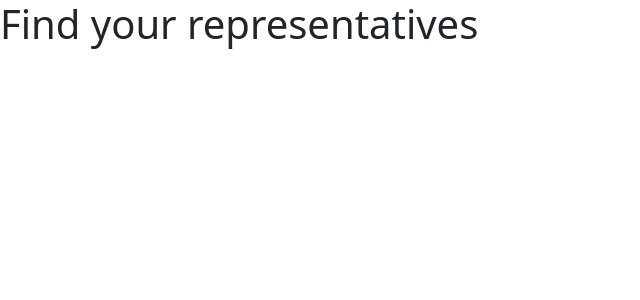
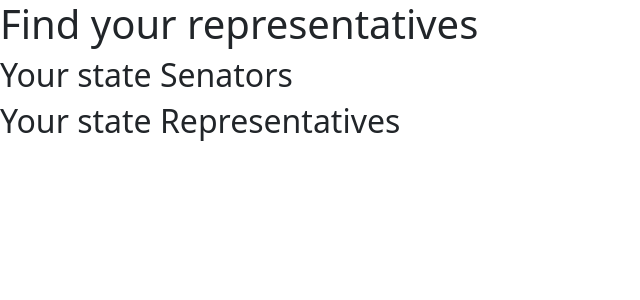
Before and after one commit to Cameronjs222/palestine_post, a Flask app: page /states/1 in a window 1280 px wide. Shown: the top 300 px of the page, without its empty margins (0-640 px from the left). Run offline with Flask 3, Linux system fonts and the light colour scheme; data that the repository does not hold is empty; parts of the project's set-up code (start-up, migrations or seed data) failed here and were passed over.

Commit message:
styling in states

```diff
--- a/flask_app/Templates/states.html
+++ b/flask_app/Templates/states.html
@@ -11,7 +11,28 @@
     <div class="">
         <h1>Find your representatives </h1>
     </div>
+    <div>
+        <h2>Your state Senators</h2>
+    </div>
     {% for official in officials %}
+    {% if official.state|length < 4 %}
+    <a href="../states/{{official.state}}" class="card_link" target="_blank">
+        <div class="card border-2 border-danger mb-3 gap-3 bg-light" style="max-width:40rem; position: relative;">
+            <!-- <img src="{{ official.official_avatar }}" class='user_avatar' alt=""> -->
+            <div class="card-header bg-dark text-light is_link">{{ official.state }}</div>
+            <div class="card-body bg-light text-dark">
+                <p class="card-text is_link">This is a test</p>
+                <div class="text-end">
+            </div>
+            </div>
+        </div>
+    </a>
+    {% endif %}
+    {% endfor %}
+    <div>
+        <h2>Your state Representatives</h2>
+    {% for official in officials %}
+    {% if official.state|length > 3 %}
     <!-- create link to officials/official.id -->
     <a href="../officials/{{official.id}}" class="card_link" target="_blank">
         <div class="card border-2 border-danger mb-3 gap-3 bg-light" style="max-width:40rem; position: relative;">
@@ -24,6 +45,7 @@
             </div>
         </div>
     </a>
+    {% endif %}
 {% endfor %}
 </body>
 <script src="{{ url_for('static', filename='script.js') }}"></script>
```
